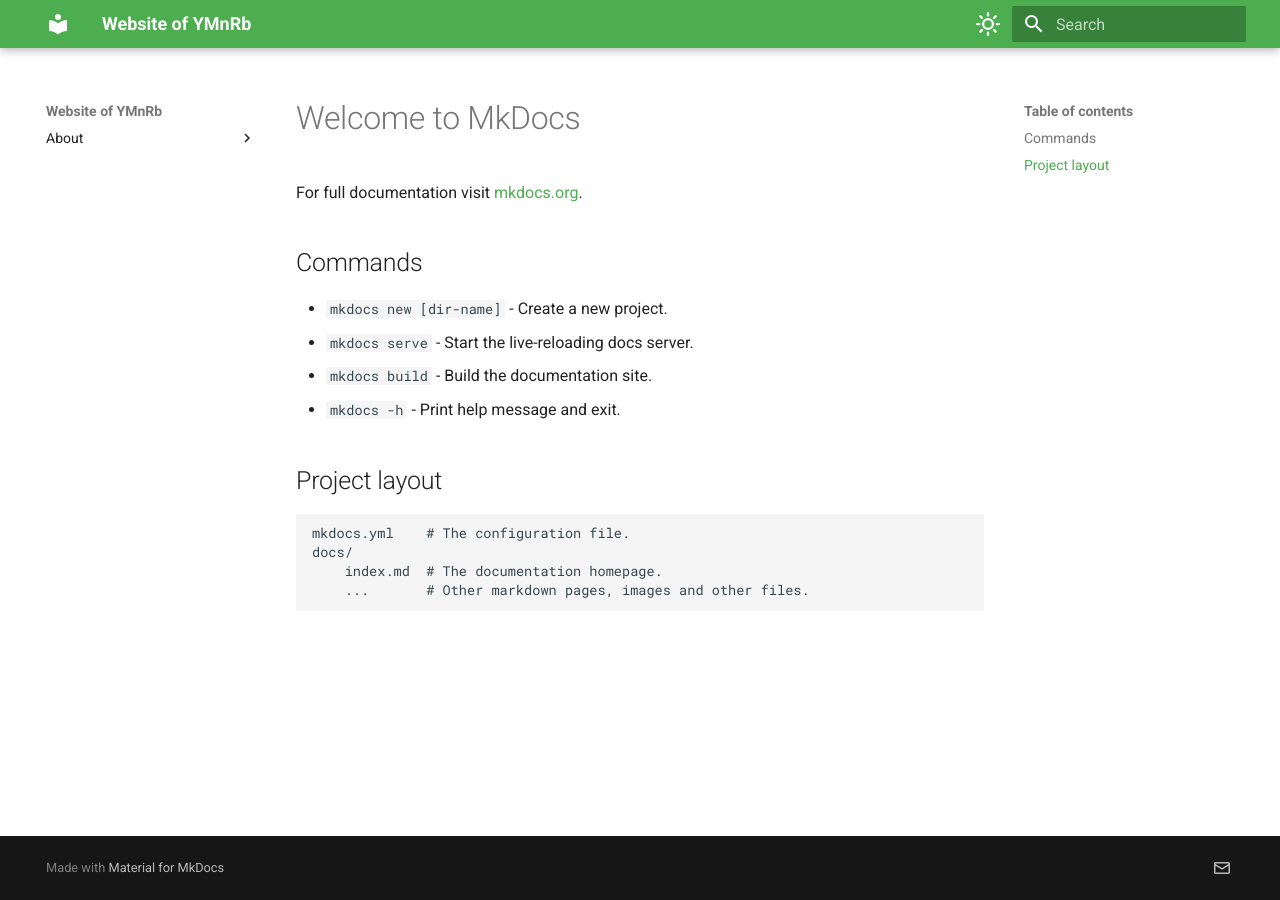
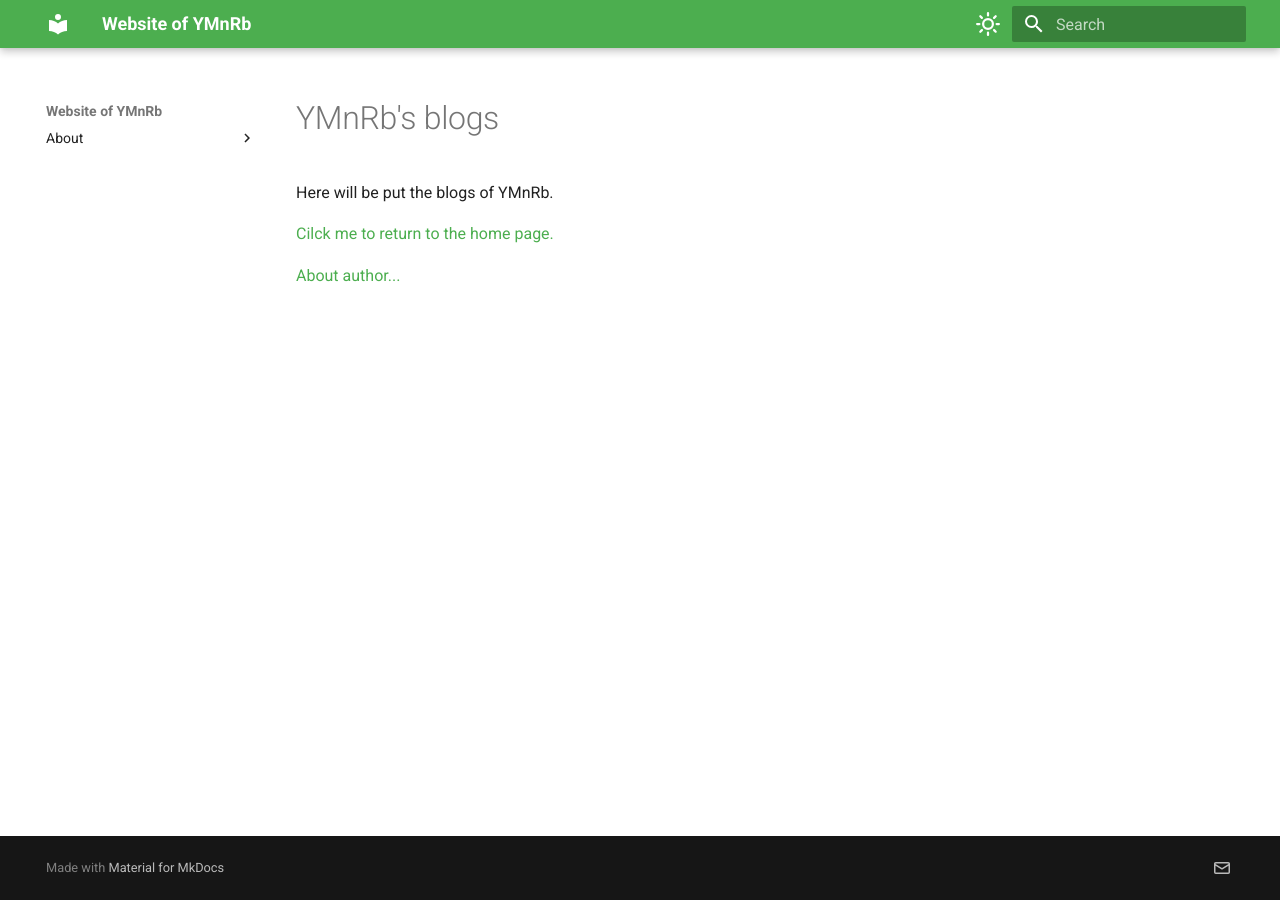
Before and after one commit to YMnRb/blogs, an MkDocs documentation site: the page built from docs/index.md, in a window 1280 px wide. Built offline with MkDocs 1.6.1 and Material for MkDocs 9.7.7, drawn with Linux system fonts in a browser that asks for light colours.

Commit message:
index.md

```diff
--- a/docs/index.md
+++ b/docs/index.md
@@ -1,17 +1,6 @@
-# Welcome to MkDocs
+# YMnRb's blogs
+Here will be put the blogs of YMnRb.
 
-For full documentation visit [mkdocs.org](https://www.mkdocs.org).
+[Cilck me to return to the home page.](/)
 
-## Commands
-
-* `mkdocs new [dir-name]` - Create a new project.
-* `mkdocs serve` - Start the live-reloading docs server.
-* `mkdocs build` - Build the documentation site.
-* `mkdocs -h` - Print help message and exit.
-
-## Project layout
-
-    mkdocs.yml    # The configuration file.
-    docs/
-        index.md  # The documentation homepage.
-        ...       # Other markdown pages, images and other files.
+[About author...](about/)
```
Also changed, not shown: docs/about/index.md (+1 -1 lines).
